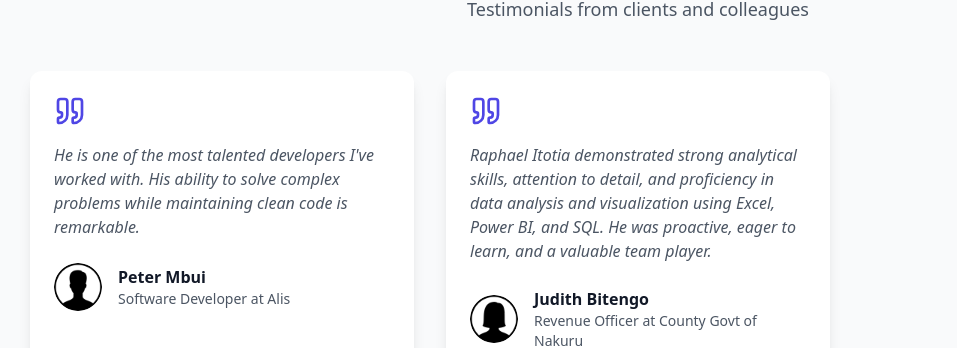
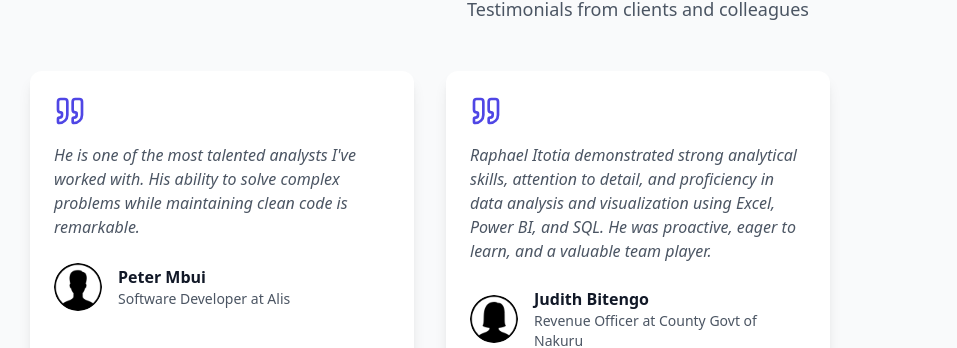
Before and after one commit to RaphaelItotia/Portfolio, a React (Vite) app: page / in a window 1280 px wide. Shown: the part 3635-3983 px from the top of the page, without its empty margins (2-959 px from the left). Built offline with nearby package versions, Linux system fonts and the light colour scheme.

Commit message:
Update App.tsx

```diff
--- a/src/App.tsx
+++ b/src/App.tsx
@@ -121,7 +121,7 @@ function App() {
       role: "Software Developer at Alis",
       image: maleImage,
       content:
-        "He is one of the most talented developers I've worked with. His ability to solve complex problems while maintaining clean code is remarkable.",
+        "He is one of the most talented analysts I've worked with. His ability to solve complex problems while maintaining clean code is remarkable.",
     },
     {
       name: "Judith Bitengo",
```
